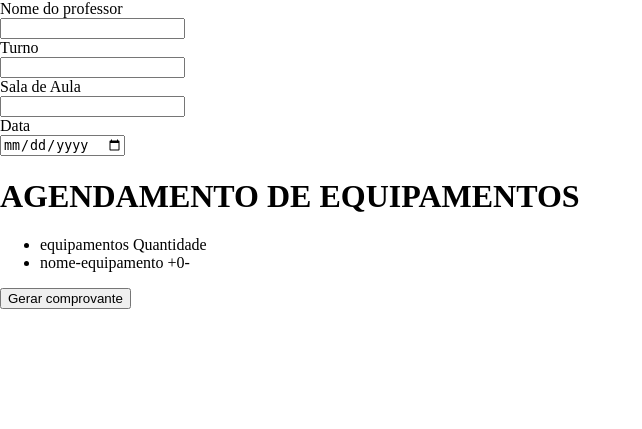
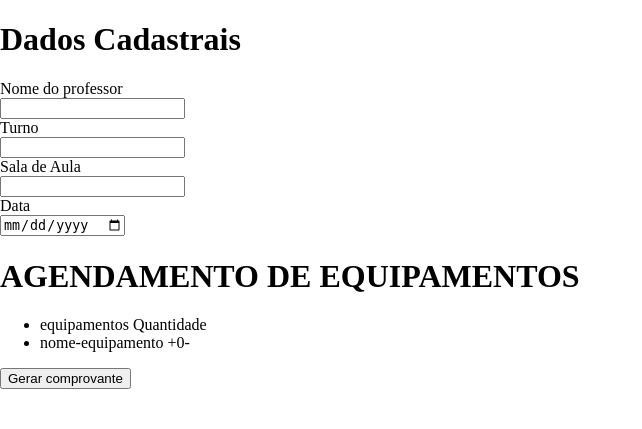
Before and after one commit to Caissars/senac-equipamentos, a Django app: template templates/homepage/index.html in a window 1280 px wide. Shown: the top 429 px of the page, without its empty margins (0-642 px from the left). Before the commit the page ends 309 px from the top, so only its background shows below. Run offline with Django 5.2, Linux system fonts and the light colour scheme; the template is opened without the code that fills it, so the values that code supplies are empty.

Commit message:
template: adicionando título para seção de preenchimento de dados do professor

```diff
--- a/templates/homepage/index.html
+++ b/templates/homepage/index.html
@@ -9,6 +9,7 @@
 <body>
     <form action="" method="post">
         <div class="professor-info">
+            <h1>Dados Cadastrais</h1>
             <div class="info">
                 <label for="nome_professor">Nome do professor</label>
                 <input type="text" autocomplete="name" name="nome_professor" required>
```
